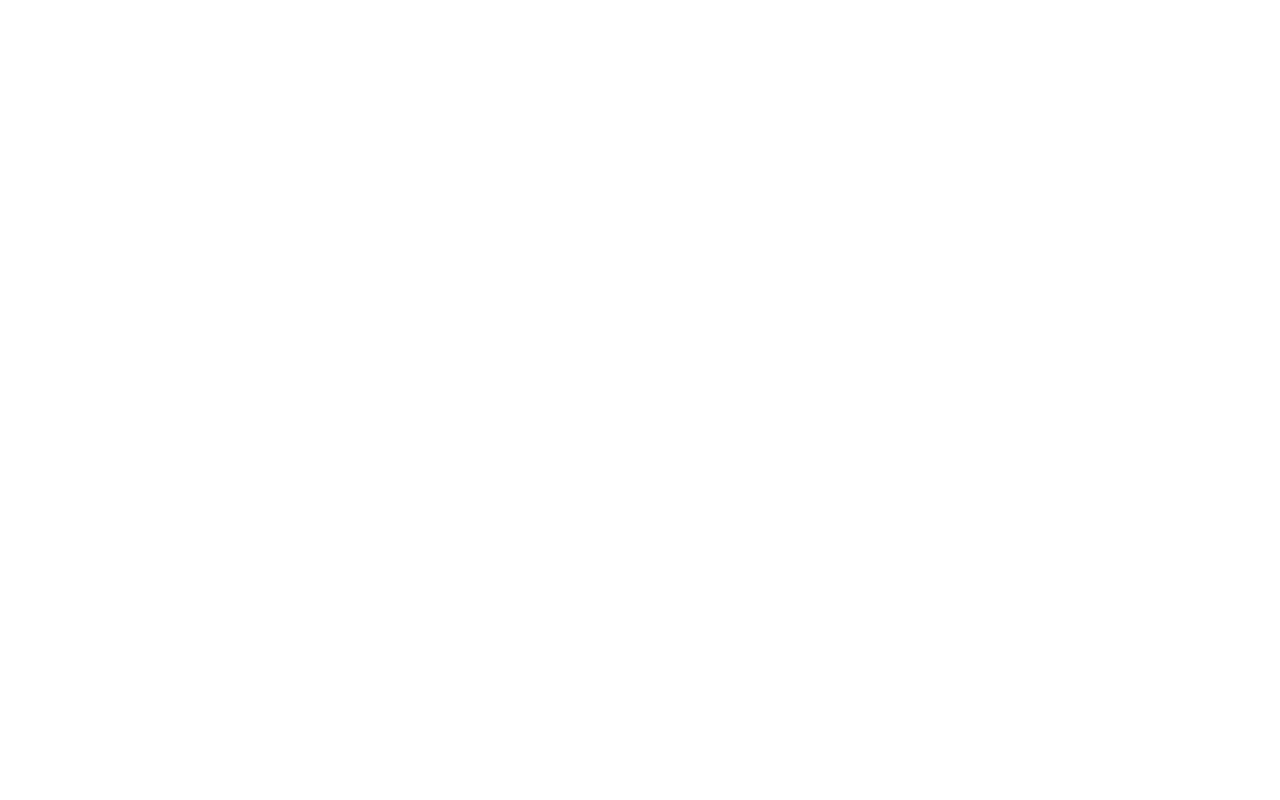
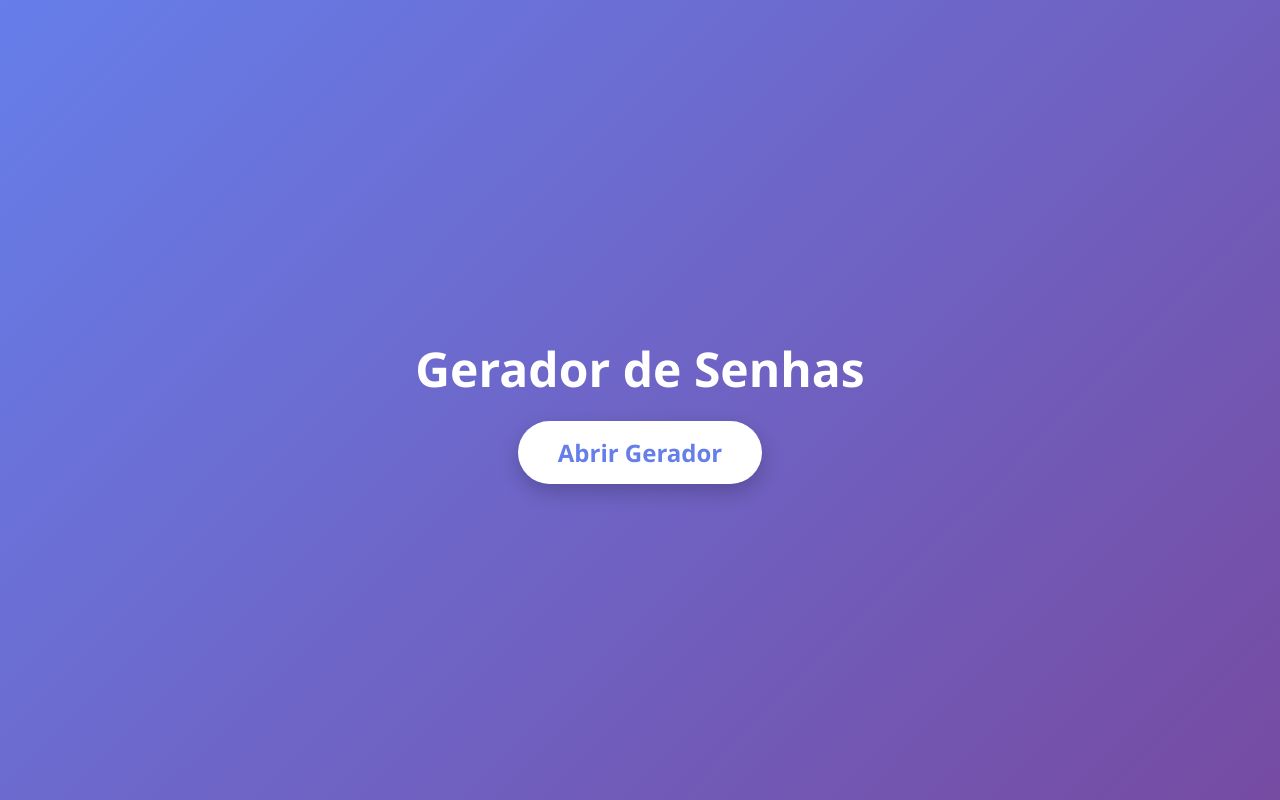
Before and after one commit to hernanegonsalves/Trabalhos-2025, a plain HTML site: page index.html in a window 1280 px wide. Drawn offline with Linux system fonts and the light colour scheme.

Commit message:
Update index.html

```diff
--- a/index.html
+++ b/index.html
@@ -1,9 +1,39 @@
 <!DOCTYPE html>
 <html lang="pt-br">
 <head>
-  <title>Gerador de Senhas</title>
+    <meta charset="UTF-8">
+    <meta name="viewport" content="width=device-width, initial-scale=1.0">
+    <title>Gerador de Senhas</title>
+    <style>
+        body {
+            font-family: 'Segoe UI', sans-serif;
+            text-align: center;
+            background: linear-gradient(135deg, #667eea, #764ba2);
+            color: white;
+            height: 100vh;
+            margin: 0;
+            display: flex;
+            flex-direction: column;
+            justify-content: center;
+            align-items: center;
+        }
+        h1 { font-size: 3rem; margin: 20px; }
+        a {
+            background: white;
+            color: #667eea;
+            padding: 15px 40px;
+            font-size: 1.5rem;
+            text-decoration: none;
+            border-radius: 50px;
+            font-weight: bold;
+            box-shadow: 0 8px 20px rgba(0,0,0,0.2);
+            transition: 0.3s;
+        }
+        a:hover { transform: scale(1.05); }
+    </style>
 </head>
 <body>
-  <a href="gerador.html">
+    <h1>Gerador de Senhas</h1>
+    <a href="gerador.html">Abrir Gerador</a>
 </body>
 </html>
```
